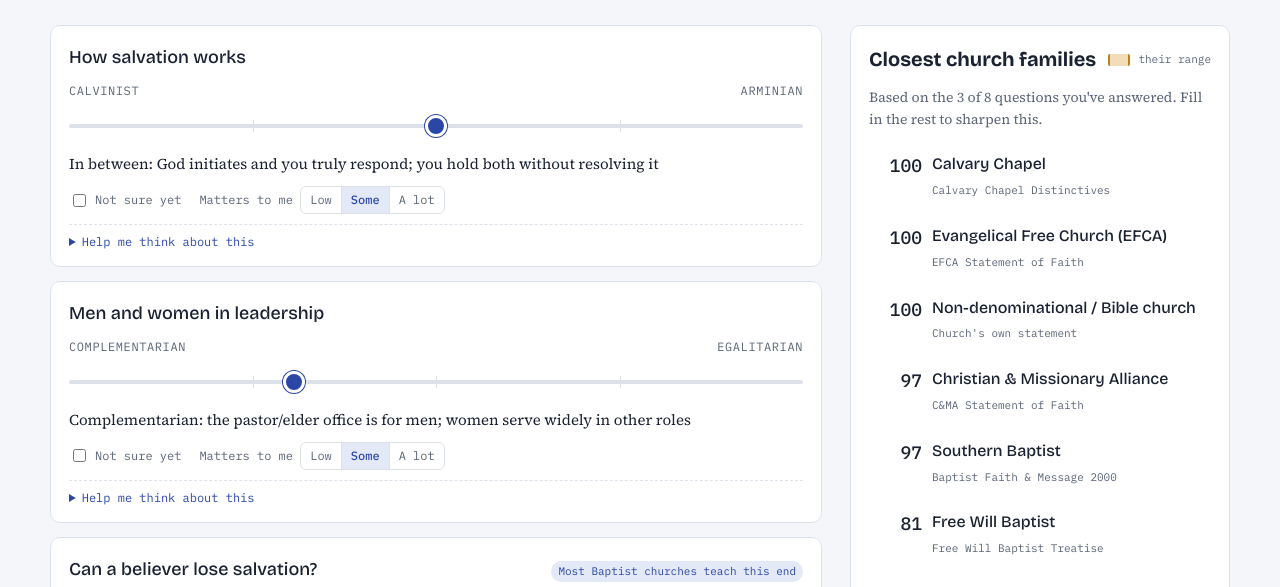
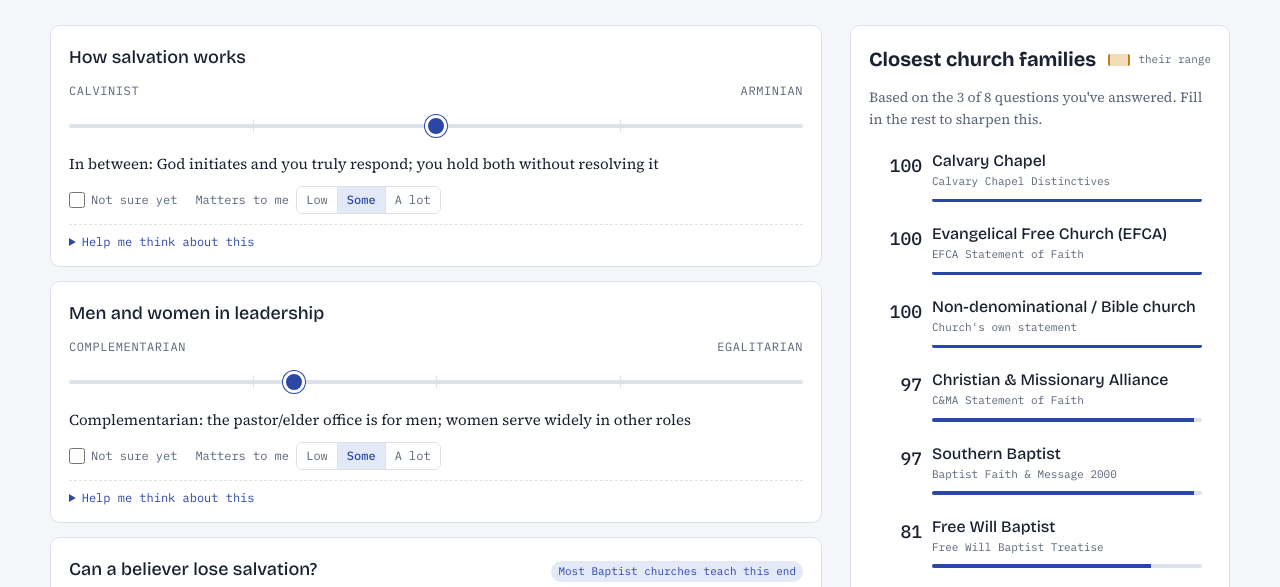
Before and after one commit to claudekovalenko/my-theological-convitions, a plain HTML site: page index.html in a window 1280 px wide. Shown: the part 211-798 px from the top of the page. Drawn offline with nearby package versions, Linux system fonts and the light colour scheme.

Commit message:
Fix broken score bars in church list and tidy small styles
The score bar was an inline span, so its fill rendered as large blue
blocks over the church names. Make the match info a block layout,
color the checkboxes with the accent, trim card padding on phones,
and drop the doubled '?:' in the copied summary. Bump the service
worker cache so installed copies update.

Co-Authored-By: Claude Opus 5.5 <noreply@anthropic.com>
Claude-Session: https://claude.ai/code/session_01SvLVxMgtCLmoyd8CnGcVsJ

```diff
--- a/index.html
+++ b/index.html
@@ -93,6 +93,7 @@ input[type=range]::-moz-range-thumb { width: 16px; height: 16px; border-radius:
 input[type=range]:focus-visible { outline: 2px solid var(--accent); outline-offset: 2px; border-radius: 4px; }
 
 .controls { display: flex; flex-wrap: wrap; gap: 10px 18px; align-items: center; font-family: var(--mono); font-size: 12px; color: var(--muted); }
+.controls input[type=checkbox] { accent-color: var(--accent); width: 16px; height: 16px; margin: 0; }
 .controls label { display: inline-flex; gap: 6px; align-items: center; cursor: pointer; }
 .seg { display: inline-flex; border: 1px solid var(--line); border-radius: 6px; overflow: hidden; }
 .seg button { font: inherit; color: var(--muted); background: transparent; border: 0; padding: 4px 9px; cursor: pointer; }
@@ -111,6 +112,10 @@ summary { cursor: pointer; font-family: var(--mono); font-size: 12px; color: var
 
 aside { position: sticky; top: calc(env(safe-area-inset-top, 0px) + 16px); display: grid; gap: 14px; min-width: 0; }
 @media (max-width: 900px) { aside { position: static; } }
+@media (max-width: 520px) {
+  .detail { padding-left: 10px; }
+  .axis, .panel { padding: 16px 14px 12px; }
+}
 .panel { background: var(--surface); border: 1px solid var(--line); border-radius: 10px; padding: 18px; display: grid; gap: 12px; min-width: 0; }
 .panel p.note { margin: 0; font-size: 14px; color: var(--muted); }
 .matches { list-style: none; margin: 0; padding: 0; display: grid; gap: 4px; }
@@ -119,11 +124,12 @@ aside { position: sticky; top: calc(env(safe-area-inset-top, 0px) + 16px); displ
 .match > button:hover { background: var(--accent-soft); }
 .match.active { border-color: var(--band-edge); background: var(--bg); }
 .score { font-family: var(--mono); font-size: 18px; font-weight: 500; font-variant-numeric: tabular-nums; text-align: right; padding-top: 1px; }
-.mname { font-family: var(--display); font-weight: 500; font-size: 16px; line-height: 1.25; }
-.mconf { font-family: var(--mono); font-size: 11px; color: var(--muted); }
-.bar { height: 3px; border-radius: 2px; background: var(--line); margin-top: 6px; overflow: hidden; }
+.minfo { display: grid; gap: 2px; min-width: 0; }
+.mname { display: block; font-family: var(--display); font-weight: 500; font-size: 16px; line-height: 1.25; }
+.mconf { display: block; font-family: var(--mono); font-size: 11px; color: var(--muted); }
+.bar { display: block; height: 4px; border-radius: 2px; background: var(--line); margin-top: 6px; overflow: hidden; }
 .bar i { display: block; height: 100%; background: var(--accent); }
-.detail { padding: 0 8px 12px 62px; display: grid; gap: 8px; font-size: 14px; }
+.detail { padding: 0 10px 12px 62px; display: grid; gap: 8px; font-size: 14px; }
 .detail p { margin: 0; }
 .chips { display: flex; flex-wrap: wrap; gap: 6px; }
 .chip { font-family: var(--mono); font-size: 11px; padding: 2px 7px; border-radius: 4px; border: 1px solid currentColor; }
@@ -419,8 +425,8 @@ function update() {
     return `<li class="match${active && active.name === f.name ? " active" : ""}">
       <button type="button" data-name="${esc(f.name)}" aria-expanded="${isOpen}">
         <span class="score">${score}</span>
-        <span><span class="mname">${esc(f.name)}</span><br><span class="mconf">${esc(f.conf)}</span>
-          <span class="bar"><i style="width:${score}%"></i></span></span>
+        <span class="minfo"><span class="mname">${esc(f.name)}</span><span class="mconf">${esc(f.conf)}</span>
+          <span class="bar" aria-hidden="true"><i style="width:${score}%"></i></span></span>
       </button>
       ${isOpen ? `<div class="detail"><p>${esc(f.note)}</p><div class="chips">${chips}</div></div>` : ""}
     </li>`;
@@ -439,7 +445,7 @@ function update() {
 function summaryText(ranked) {
   const lines = AXES.map(a => {
     const ans = state.answers[a.id];
-    return `• ${a.title}: ${ans.unsure ? "not sure yet" : describe(a, ans.v).split(":")[0].toLowerCase()}${ans.w === 3 ? " (matters a lot)" : ""}`;
+    return `• ${a.title.replace(/\?$/, "")}: ${ans.unsure ? "not sure yet" : describe(a, ans.v).split(":")[0].toLowerCase()}${ans.w === 3 ? " (matters a lot)" : ""}`;
   });
   const top = ranked.slice(0, 3).map(r => `${r.f.name} (${r.score})`).join(", ");
   return lines.join("\n") + `\n\nClosest fits: ${top}`;
--- a/sw.js
+++ b/sw.js
@@ -1,6 +1,6 @@
 // Offline support for Conviction Map.
 // Bump VERSION whenever you change index.html so installed copies pick up the update.
-const VERSION = "v1";
+const VERSION = "v2";
 const CACHE = "conviction-map-" + VERSION;
 const CORE = [
   "./",
```
